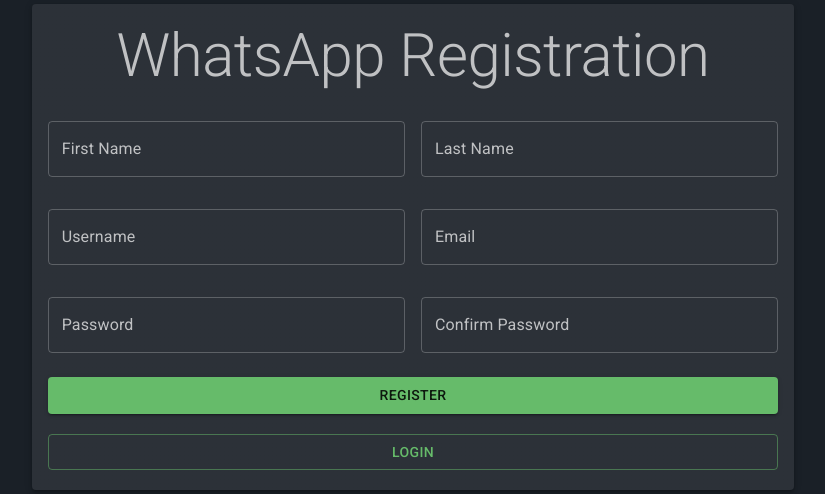
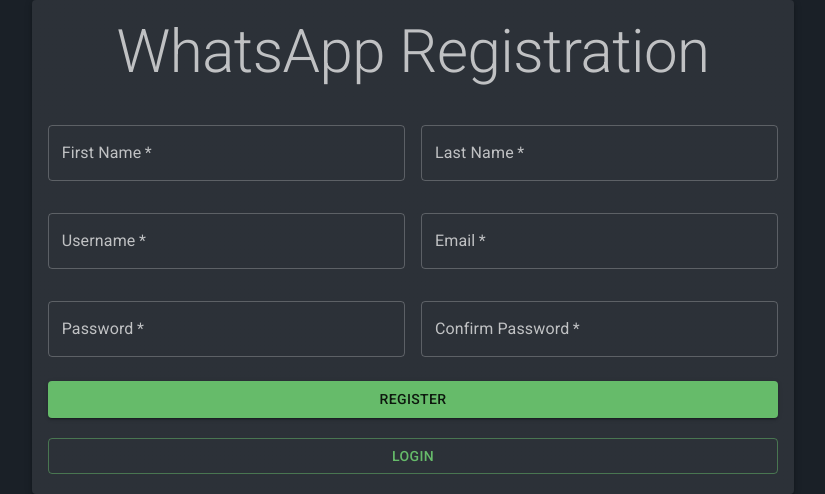
Before and after one commit to hsattar/strive-bw-4, a React (Create React App) app: page /register in a window 1280 px wide. Shown: the part 153-647 px from the top of the page, without its empty margins (227-1052 px from the left). Built offline with nearby package versions, Linux system fonts and the light colour scheme.

Commit message:
added registration validation

```diff
--- a/src/components/Register.tsx
+++ b/src/components/Register.tsx
@@ -1,24 +1,26 @@
 import { styled } from '@mui/material/styles'
-import { Container } from "@mui/material"
+import { Alert, Container } from "@mui/material"
 import Grid from '@mui/material/Grid'
 import Paper from '@mui/material/Paper'
 import TextField from '@mui/material/TextField'
 import Typography from '@mui/material/Typography'
 import Button from '@mui/material/Button'
 import { useNavigate } from 'react-router-dom'
-import { useState } from 'react'
+import { useState, FormEvent } from 'react'
 
 const Item = styled(Paper)(({ theme }) => ({
-  backgroundColor: theme.palette.mode === 'dark' ? '#1A2027' : '#fff',
-  ...theme.typography.body2,
-  padding: theme.spacing(2),
-  textAlign: 'center',
-  color: theme.palette.text.secondary,
+    backgroundColor: theme.palette.mode === 'dark' ? '#1A2027' : '#fff',
+    ...theme.typography.body2,
+    padding: theme.spacing(2),
+    textAlign: 'center',
+    color: theme.palette.text.secondary,
 }))
 
 export default function Login() {
 
     const navigate = useNavigate()
+    const [userError, setUserError] = useState(false)
+    const [passwordError, setPasswordError] = useState(false)
     const [userDetails, setUserDetails] =useState<IUserDetails>({
         firstName: '',
         lastName: '',
@@ -28,11 +30,46 @@ export default function Login() {
         confirmPassword: ''
     })
 
+    const [registrationError, setRegistrationError] = useState({
+        firstName: false,
+        lastName: false,
+        username: false,
+        email: false,
+        password: false,
+        confirmPassword: false
+    })
+
     const handleInput = (field: string, value: string) => {
-        setUserDetails({
-            ...userDetails,
+        setUserDetails(details => ({
+            ...details,
             [field]: value
+        }))
+    }
+
+    const handleSubmit = (e:FormEvent) => {
+        e.preventDefault()
+        setUserError(false)
+        setPasswordError(false)
+        setRegistrationError({
+            firstName: false,
+            lastName: false,
+            username: false,
+            email: false,
+            password: false,
+            confirmPassword: false
         })
+
+        const { firstName, lastName, username, email, password, confirmPassword } = userDetails
+
+        if (!firstName) setRegistrationError(errors => ({ ...errors, firstName: true }))
+        if (!lastName) setRegistrationError(errors => ({ ...errors, lastName: true }))
+        if (!username) setRegistrationError(errors => ({ ...errors, username: true }))
+        if (!email) setRegistrationError(errors => ({ ...errors, email: true }))
+        if (!password) setRegistrationError(errors => ({ ...errors, password: true }))
+        if (!confirmPassword) setRegistrationError(errors => ({ ...errors, confirmPassword: true }))
+        if (!firstName || !lastName || !username || !email || !password || !confirmPassword) setUserError(true)
+        if (password !== confirmPassword) setPasswordError(true)
+
     }
 
     return (
@@ -41,6 +78,9 @@ export default function Login() {
             <Grid item xs={12} md={8}>
                 <Item elevation={3}>
                     <Typography variant="h2" gutterBottom>WhatsApp Registration</Typography>
+                    { userError && <Alert severity="error">Please Fill In Missing Fields!</Alert> }
+                    { passwordError && <Alert severity="error">Please Check Your Passwords Match!</Alert> }
+                    <form noValidate autoComplete="off" onSubmit={handleSubmit}>
                     <Grid container spacing={2} >
                         <Grid item xs={12} md={6} >
                             <TextField
@@ -48,8 +88,11 @@ export default function Login() {
                                  variant="outlined"
                                  fullWidth
                                  color="success"
-                                 style={{ margin: "0.5rem 0"}}
+                                 style={{ margin: "0.5rem 0", marginTop: "1rem"}}
+                                 value={userDetails.firstName}
                                  onChange={e => handleInput('firstName', e.target.value)}
+                                 required
+                                 error={registrationError.firstName}
                                 />
                         </Grid>
                         <Grid item xs={12} md={6} >
@@ -58,8 +101,11 @@ export default function Login() {
                                  variant="outlined"
                                  fullWidth
                                  color="success"
-                                 style={{ margin: "0.5rem 0"}}
+                                 style={{ margin: "0.5rem 0", marginTop: "1rem"}}
+                                 value={userDetails.lastName}
                                  onChange={e => handleInput('lastName', e.target.value)}
+                                 required
+                                 error={registrationError.lastName}
                                 />
                         </Grid>
                         <Grid item xs={12} md={6} >
@@ -69,7 +115,10 @@ export default function Login() {
                                 fullWidth
                                 color="success"
                                 style={{ margin: "0.5rem 0"}}
+                                value={userDetails.username}
                                 onChange={e => handleInput('username', e.target.value)}
+                                required
+                                error={registrationError.username}
                             />
                         </Grid>
                         <Grid item xs={12} md={6} >
@@ -79,7 +128,11 @@ export default function Login() {
                                 fullWidth
                                 color="success"
                                 style={{ margin: "0.5rem 0"}}
+                                value={userDetails.email}
                                 onChange={e => handleInput('email', e.target.value)}
+                                type="email"
+                                required
+                                error={registrationError.email}
                             />
                         </Grid>
                         <Grid item xs={12} md={6} >
@@ -90,7 +143,10 @@ export default function Login() {
                                 fullWidth
                                 color="success"
                                 style={{ margin: "0.5rem 0"}}
+                                value={userDetails.password}
                                 onChange={e => handleInput('password', e.target.value)}
+                                required
+                                error={registrationError.password}
                             />
                         </Grid>
                         <Grid item xs={12} md={6} >
@@ -101,17 +157,22 @@ export default function Login() {
                                  fullWidth
                                  color="success"
                                  style={{ margin: "0.5rem 0"}}
+                                 value={userDetails.confirmPassword}
                                  onChange={e => handleInput('confirmPassword', e.target.value)}
+                                 required
+                                 error={registrationError.confirmPassword}
                                 />
                         </Grid>
                     </Grid>
                     <Button
+                        type="submit"
                         variant="contained"
                         fullWidth color="success"
                         style={{ margin: "1rem 0"}}
                     >
                     Register
                     </Button>
+                    </form>
                     <Button
                         onClick={() => navigate('/login')}
                         variant="outlined"
```
Also changed, not shown: src/components/Login.tsx (+5 -5 lines).
